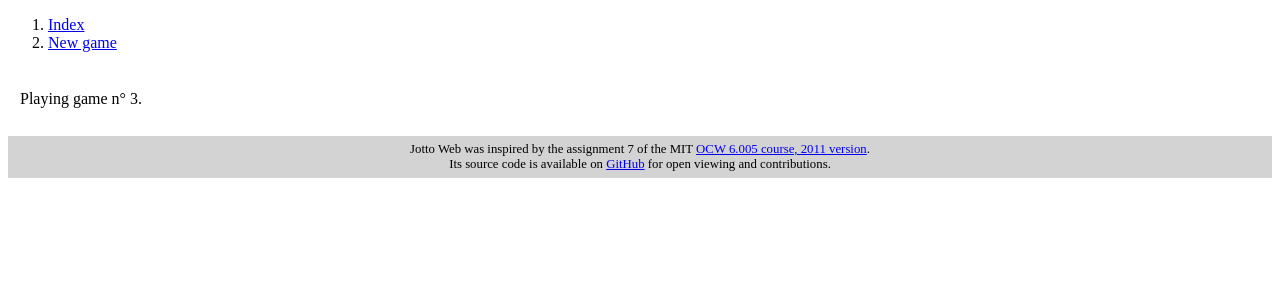
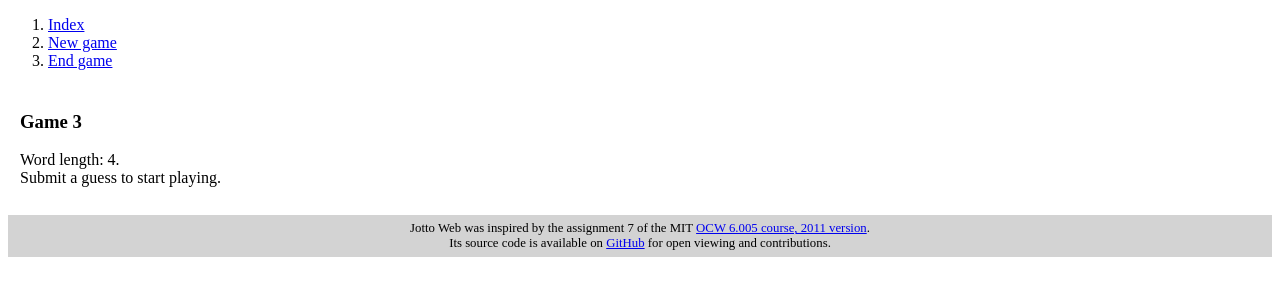
Before and after one commit to acsor/Jotto-Web, a Django app: page /session/3 in a window 1280 px wide. Shown: the top 300 px of the page. Run offline with Django 3.2, Linux system fonts and the light colour scheme; data comes from the database, SQL or seed files in the repository.

Commit message:
Add guess log table in session pages.
Alter some models.

```diff
--- a/JottoWeb/JottoWebApp/admin.py
+++ b/JottoWeb/JottoWebApp/admin.py
@@ -1,5 +1,6 @@
 from django.contrib import admin
-from .models import Puzzle, Session
+from .models import Puzzle, Session, Guess
 
 admin.site.register(Puzzle)
 admin.site.register(Session)
+admin.site.register(Guess)
--- a/JottoWeb/JottoWebApp/models.py
+++ b/JottoWeb/JottoWebApp/models.py
@@ -1,5 +1,6 @@
 from django.db.models import CharField
 from django.db import models
+from django.utils import timezone
 from .utils import in_common, correct_position
 
 
@@ -12,28 +13,35 @@ class Puzzle(models.Model):
 
 class Session(models.Model):
     puzzle = models.ForeignKey(Puzzle, on_delete=models.CASCADE)
-    # TO-DO Add an is_closed field no mark ended sessions
+    start_date = models.DateTimeField(default=timezone.now)
+    end_date = models.DateTimeField(null=True)
 
-    def __repr__(self):
-        pass
+    def __str__(self):
+        return self.puzzle.name
+
+    def guesses_by_newest(self):
+        """
+        :return: the list of guesses associated with the session, ordered from newest to oldest.
+        """
+        # TO-DO Find a better way to integrate this ordering with the Django template system
+        return self.guess_set.order_by("-time")
 
 
-# noinspection PyUnresolvedReferences
 class Guess(models.Model):
-    guess = models.CharField(max_length=128)  # TO-DO See if it is possible to avoid this hardcoded value
+    # TO-DO See if it is possible to avoid this hardcoded value (max_length=128)
+    name = models.CharField(max_length=128, editable=False)
     session = models.ForeignKey(Session, on_delete=models.CASCADE)
+    time = models.DateTimeField(default=timezone.now)
 
     def __str__(self):
-        return self.guess
+        return self.name
 
     def common(self):
-        session = Session.objects.get(id=self.session)
-        hidden = Puzzle.get(id=session.puzzle)
+        hidden = Puzzle.objects.get(id=self.session.puzzle.id)
 
-        return in_common(self.guess, hidden.name)
+        return in_common(self.name, hidden.name)
 
     def correct_position(self):
-        session = Session.objects.get(id=self.session)
-        hidden = Puzzle.get(id=session.puzzle)
+        hidden = Puzzle.objects.get(id=self.session.puzzle.id)
 
-        return correct_position(self.guess, hidden)
+        return correct_position(self.name, hidden.name)
--- a/JottoWeb/JottoWebApp/templates/jotto/base.html
+++ b/JottoWeb/JottoWebApp/templates/jotto/base.html
@@ -20,6 +20,29 @@
             background-color: lightgray;
             padding: 6px;
             text-align: center;
+        }
+
+        table#guesses {
+            margin-left: auto;
+            margin-right: auto;
+        }
+
+        table#guesses th, td {
+            margin: 2px;
+            padding: 4px;
+        }
+
+        table#guesses th {
+            border: 1px dashed gray;
+        }
+
+        table#guesses td {
+            font-size: 93%;
+            border: 1px solid darkgray;
+        }
+
+        .error {
+            color: #D90000;
         }
     </style>
 </head>
--- a/JottoWeb/JottoWebApp/templates/jotto/session.html
+++ b/JottoWeb/JottoWebApp/templates/jotto/session.html
@@ -4,8 +4,50 @@
     Game {{ session.id }} | {{ block.super }}
 {% endblock %}
 
+{% block sidebar %}
+    {{ block.super }}
+    <li><a href="TO-DO implement here">End game</a></li>
+{% endblock %}
+
 {% block content %}
-    <p>
-        Playing game n&deg; {{ session.id }}.
+    <p style="content-align: center">
+        <h3>Game {{ session.id }}</h3>
+
+        <p>
+            Word length: {{ session.puzzle.name | length }}.<br>
+
+            {% if session.guess_set.all %}
+                <table id="guesses">
+                    <thead>
+                        <caption>Guess log</caption>
+                        <tr>
+                            <th>Guess</th>
+                            <th>In common</th>
+                            <th>Correct pos.</th>
+                            <th>Extra</th>
+                        </tr>
+                    </thead>
+
+                    <tbody>
+                        {% for g in session.guesses_by_newest %}
+                            <tr>
+                                <td>{{ g.name }} ({{ g.name|length }})</td>
+                                {% if session.puzzle.name|length == g.name|length %}
+                                    <td>{{ g.common }}</td>
+                                    <td>{{ g.correct_position }}</td>
+                                    <td></td>
+                                {% else %}
+                                    <td></td>
+                                    <td></td>
+                                    <td class="error">Unequal lengths</td>
+                                {% endif %}
+                            </tr>
+                        {% endfor %}
+                    </tbody>
+                </table>
+            {% else %}
+                Submit a guess to start playing.
+            {% endif %}
+        </p>
     </p>
 {% endblock %}
--- a/JottoWeb/JottoWebApp/views.py
+++ b/JottoWeb/JottoWebApp/views.py
@@ -20,6 +20,7 @@ def pre_session(request):
 
 
 def new_session(request):
+    # TO-DO Find a more fast-performing alternative to this.
     puzzles = Puzzle.objects.all()
     puzzle = puzzles[randint(0, puzzles.count())]
 
```
Also changed, not shown: JottoWeb/JottoWebApp/migrations/0002_auto_20170812_1319.py (added), JottoWeb/JottoWebApp/migrations/0003_auto_20170812_1410.py (added), JottoWeb/JottoWebApp/migrations/0004_auto_20170812_1422.py (added), JottoWeb/JottoWebApp/migrations/0005_auto_20170812_1445.py (added), JottoWeb/db.sqlite3.
